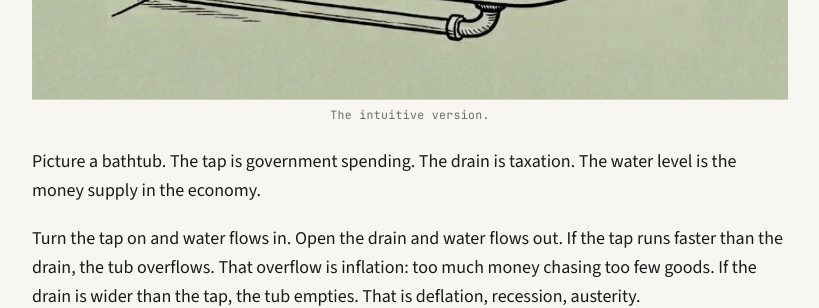
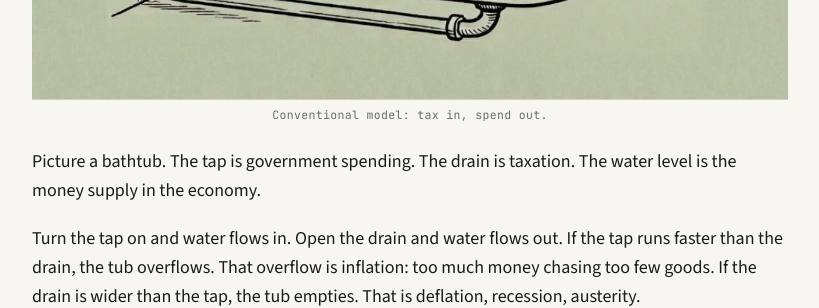
Before and after one commit to Djarid/SEBE, a Jekyll site: the page built from site/_posts/2026-03-07-the-plumbing-of-post-employment-tax.md, in a window 1280 px wide and 900 px high, scrolled down 1411 px. Shown: the part 153-461 px from the top of the window, without its empty margins (230-1049 px from the left). Built offline with Jekyll 4.4.1, drawn with Linux system fonts in a browser that asks for light colours; comment, search, counter and statistics services are not loaded.

Commit message:
Update bathtub caption to conventional model framing

```diff
--- a/site/_posts/2026-03-07-the-plumbing-of-post-employment-tax.md
+++ b/site/_posts/2026-03-07-the-plumbing-of-post-employment-tax.md
@@ -31,7 +31,7 @@ The UK government is the issuer of the pound. It does not need to collect pounds
 
 <figure class="post-figure">
   <img src="{{ site.baseurl }}/assets/images/sebe-bathtub.png" alt="The Plumbing of Post-Employment Tax">
-  <figcaption>The intuitive version.</figcaption>
+  <figcaption>Conventional model: tax in, spend out.</figcaption>
 </figure>
 
 Picture a bathtub. The tap is government spending. The drain is taxation. The water level is the money supply in the economy.
```
